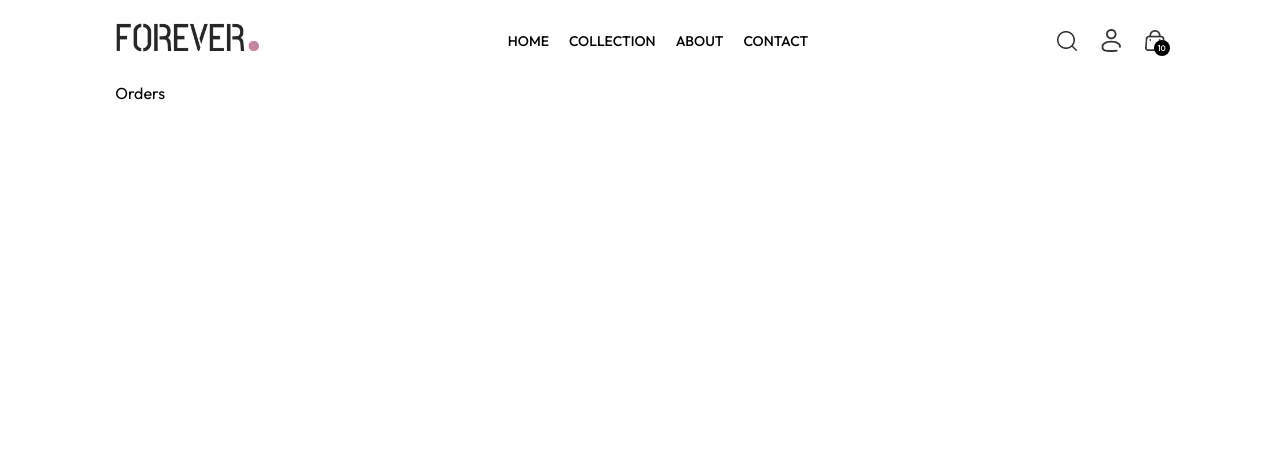
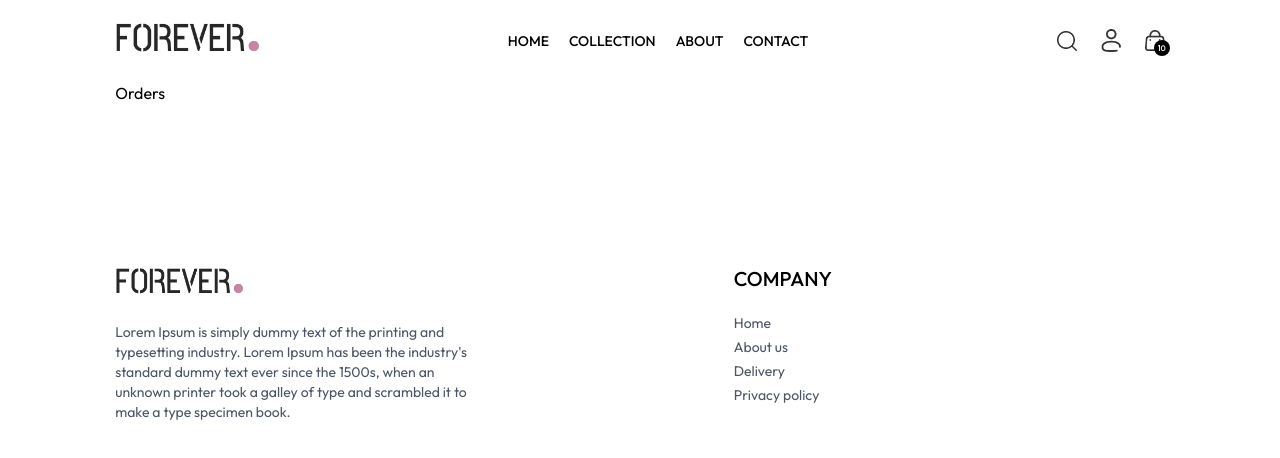
Before and after one commit to Felix3242/e-commerce, a React (Vite) app in the folder frontend/: page /orders in a window 1280 px wide. Shown: the top 458 px of the page. Built offline with nearby package versions, Linux system fonts and the light colour scheme.

Commit message:
created footer

```diff
--- a/frontend/src/App.jsx
+++ b/frontend/src/App.jsx
@@ -10,6 +10,7 @@
 import PlaceOrder from './pages/PlaceOrder'
 import Orders from './pages/Orders'
 import Navbar from './components/Navbar'
+import Footer from './components/Footer'
 
 const App = () => {
   return (
@@ -26,6 +27,7 @@
         <Route path='/place-order' element={<PlaceOrder />} />
         <Route path='/orders' element={<Orders />} />
       </Routes>
+      <Footer />
     </div>
   )
 }
--- /dev/null
+++ b/frontend/src/components/Footer.jsx
@@ -0,0 +1,32 @@
+import React from "react";
+import { assets } from "../assets/assets";
+
+const Footer = () => {
+  return (
+    <div>
+      <div className="flex flex-col sm:grid grid-cols-[3fr_1fr_1fr] gap-14 my-10 mt-40 text-sm">
+        <div>
+          <img src={assets.logo} className="mb-5 w-32" alt="" />
+          <p className="w-full md:w-2/3 text-gray-600">
+            Lorem Ipsum is simply dummy text of the printing and typesetting
+            industry. Lorem Ipsum has been the industry's standard dummy text
+            ever since the 1500s, when an unknown printer took a galley of type
+            and scrambled it to make a type specimen book.
+          </p>
+        </div>
+
+        <div>
+          <p className="text-xl font-medium mb-5">COMPANY</p>
+          <ul className="flex flex-col gap-1 text-gray-600">
+            <li>Home</li>
+            <li>About us</li>
+            <li>Delivery</li>
+            <li>Privacy policy</li>
+          </ul>
+        </div>
+      </div>
+    </div>
+  );
+};
+
+export default Footer;
```
